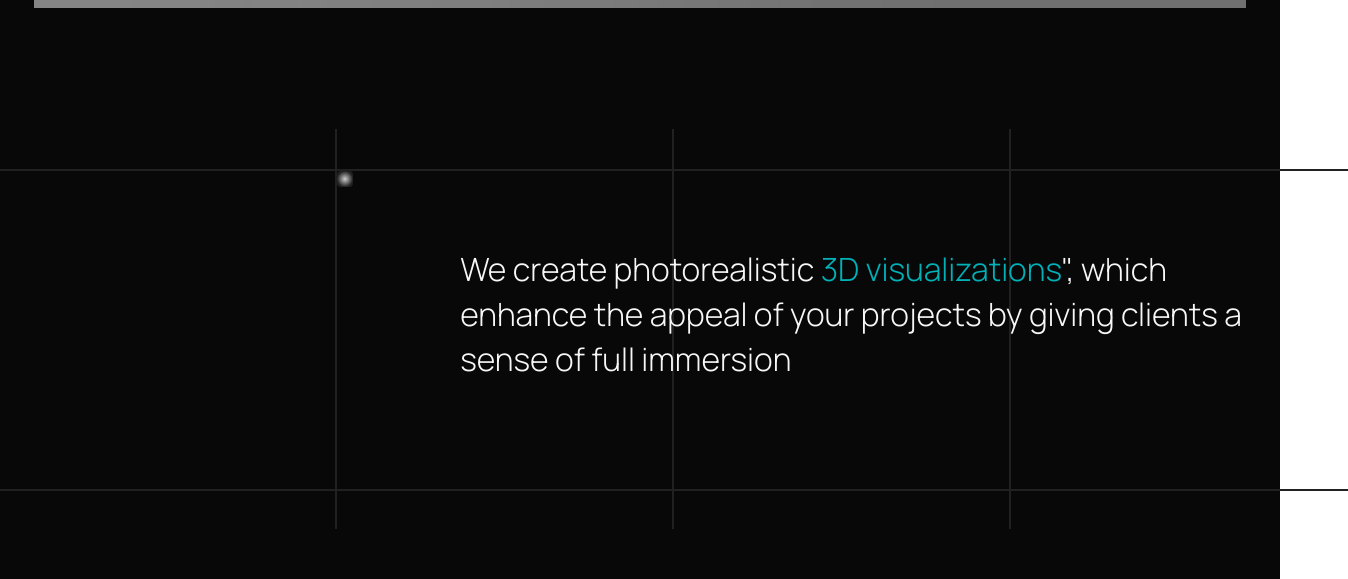
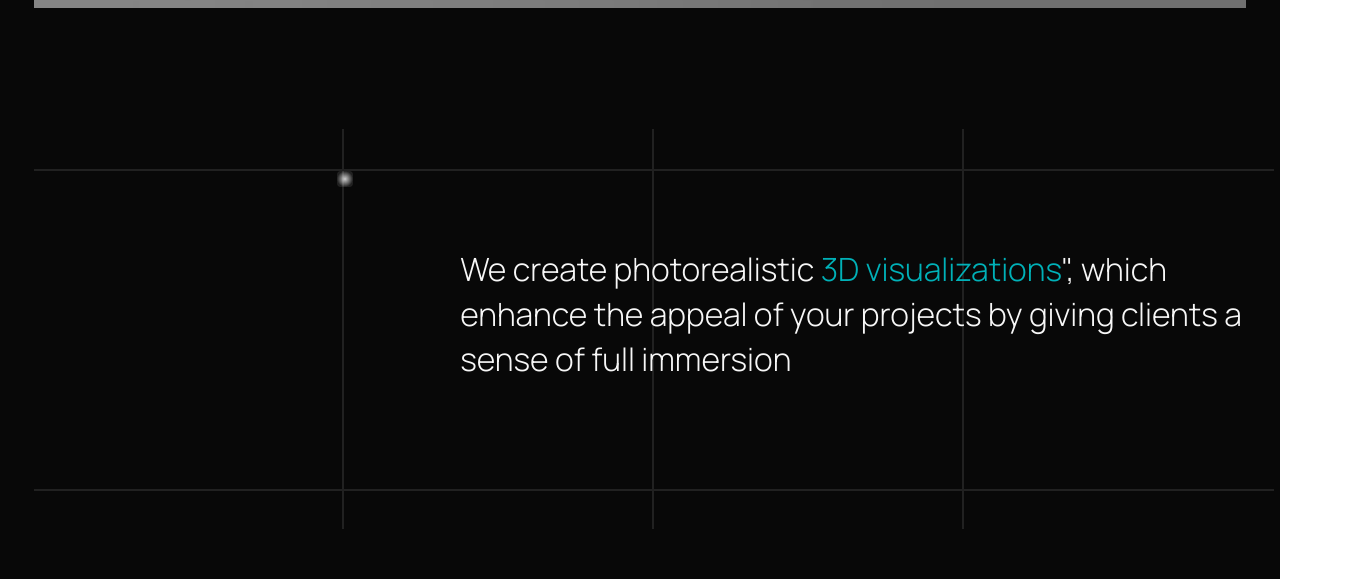
Before and after one commit to dorofeeva-olga74/XR-Place-Visual, a React (Vite) app: page / in a window 1280 px wide. Shown: the part 1160-1739 px from the top of the page, 1348 px wide, since content can reach past the window. Built offline with nearby package versions, Linux system fonts and the light colour scheme; no server answers.

Commit message:
fix Footer2

```diff
--- a/src/components/Footer/Footer.module.scss
+++ b/src/components/Footer/Footer.module.scss
@@ -10,7 +10,19 @@
   grid-auto-columns: minmax(auto, 1fr);
   padding: 40px 0;
   color: globals.$white-txt;
-  border-top: 2px solid globals.$dark-grey-border;
+  position: relative;
+  border-top: 2px solid transparent;
+
+  &::before {
+    content: '';
+    position: absolute;
+    top: -2px;
+    left: 0;
+    width: 100%;
+    height: 2px;
+    background: linear-gradient(90deg, #080808 -2.44%, #878787 50%, #080808 102.44%);
+    pointer-events: none;
+  }
 
   &__logoImg {
     display: none;
--- a/src/components/Layout/Layout.module.scss
+++ b/src/components/Layout/Layout.module.scss
@@ -5,6 +5,17 @@
   padding: 0 34px;
   background-color: globals.$black-bg;
 
+  &::before {
+    content: '';
+    position: absolute;
+    bottom: 0;
+    left: 0;
+    width: 100%;
+    height: 400px;
+    background: linear-gradient(180deg, rgb(0 0 0 / 0%) 50%, rgb(0 202 229 / 20%) 102%);
+    pointer-events: none;
+  }
+
   @media (width <= 360px) {
     padding: 0 20px;
   }
--- a/src/components/Widget/Widget.module.scss
+++ b/src/components/Widget/Widget.module.scss
@@ -8,8 +8,8 @@
 
   .grid-background {
     position: absolute;
-    margin-left: -34px;
-    width: calc(100% + 68px);
+    margin: 0;
+    width: calc(100% - 40px);
     display: grid;
     grid-template-columns: repeat(4, 1fr);
     grid-template-rows: 42px 320px 38px;
@@ -17,8 +17,7 @@
     z-index: 2;
 
     @media (width <= 768px) {
-      padding-right: -34px;
-      width: calc(100% + 34px);
+      width: calc(100% - 34px);
     }
 
     @media (width <= 320px) {
```
